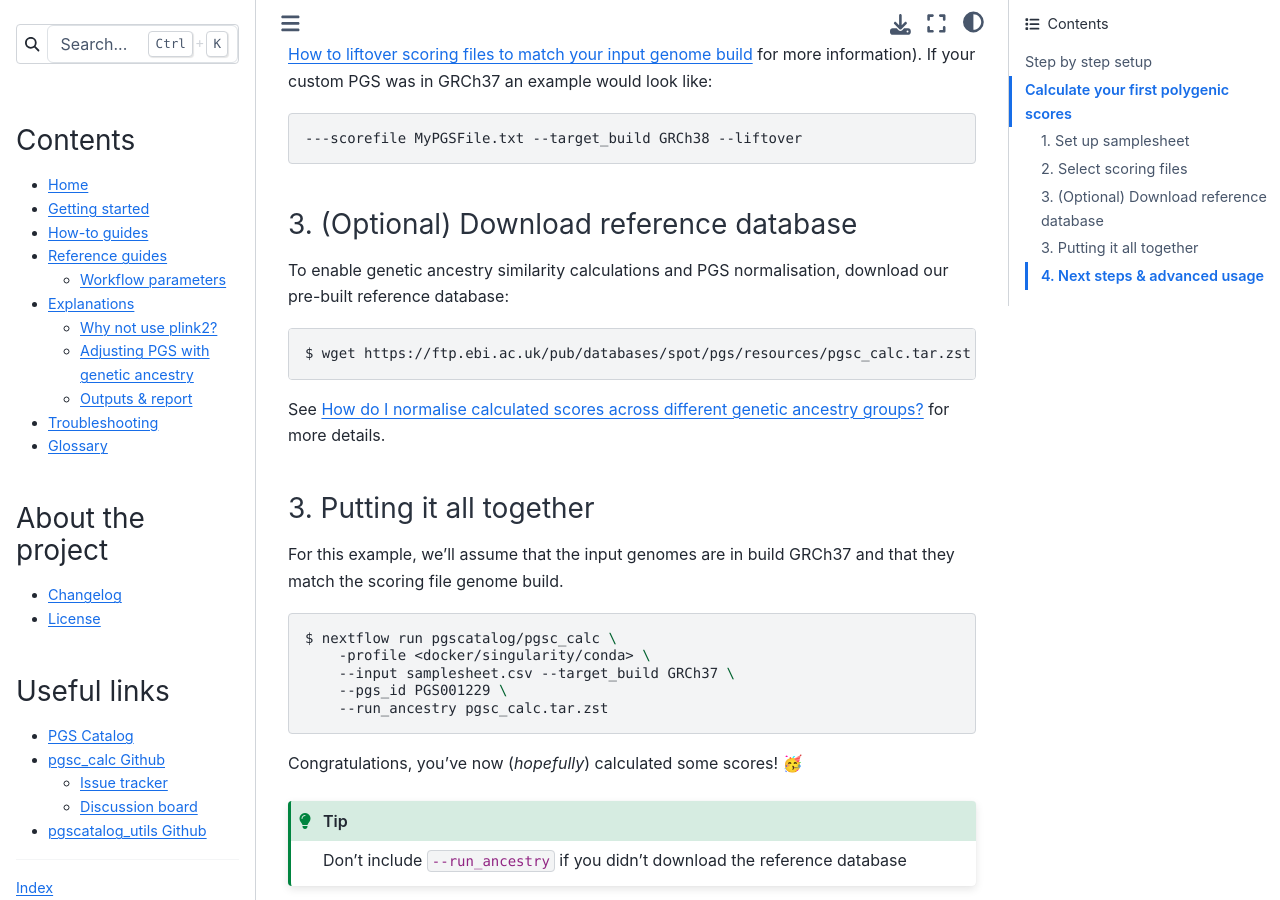
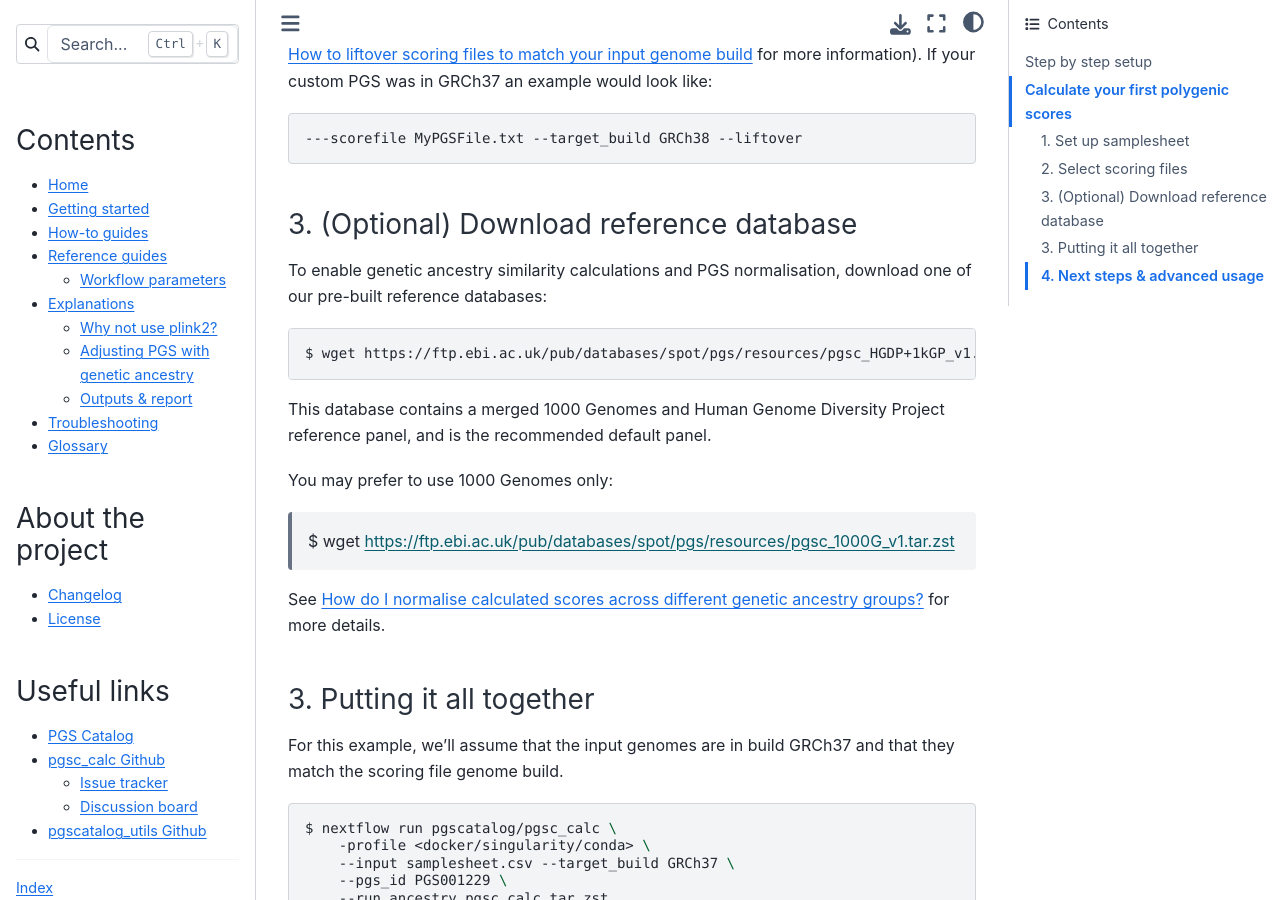
Before and after one commit to PGScatalog/pgsc_calc, a Sphinx documentation site: the page built from docs/getting-started.rst, in a window 1280 px wide and 900 px high, scrolled down 2784 px. Built offline with Sphinx 7.4.7 and the Sphinx Book theme 1.1.4, drawn with Linux system fonts in a browser that asks for light colours.

Commit message:
fix reference link

```diff
--- a/docs/getting-started.rst
+++ b/docs/getting-started.rst
@@ -129,11 +129,17 @@ for more information). If your custom PGS was in GRCh37 an example would look li
 ~~~~~~~~~~~~~~~~~~~~~~~~~~~~~~~~~~~~~~~~~
 
 To enable genetic ancestry similarity calculations and PGS normalisation,
-download our pre-built reference database:
+download one of our pre-built reference databases:
 
 .. code-block:: console
 
-    $ wget https://ftp.ebi.ac.uk/pub/databases/spot/pgs/resources/pgsc_calc.tar.zst
+    $ wget https://ftp.ebi.ac.uk/pub/databases/spot/pgs/resources/pgsc_HGDP+1kGP_v1.tar.zst
+
+This database contains a merged 1000 Genomes and Human Genome Diversity Project reference panel, and is the recommended default panel.
+
+You may prefer to use 1000 Genomes only:
+
+    $ wget https://ftp.ebi.ac.uk/pub/databases/spot/pgs/resources/pgsc_1000G_v1.tar.zst
 
 See :ref:`ancestry` for more details.
 
```
